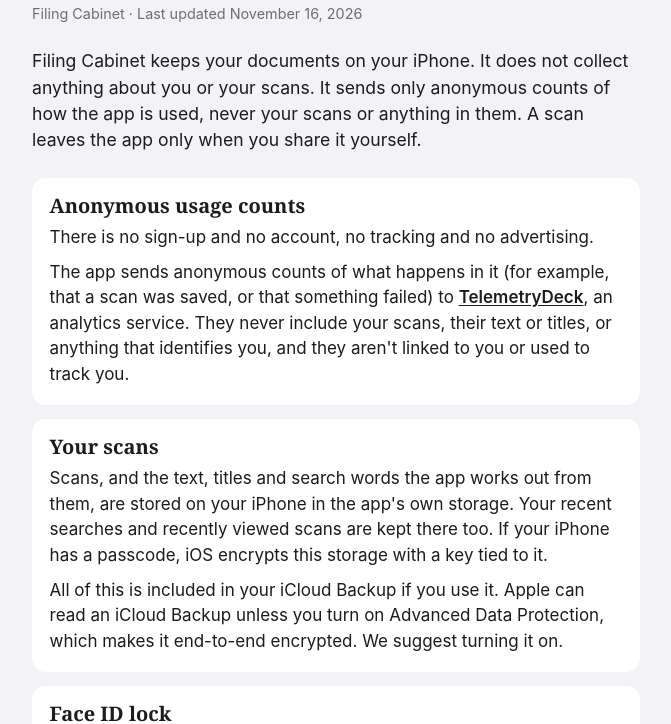
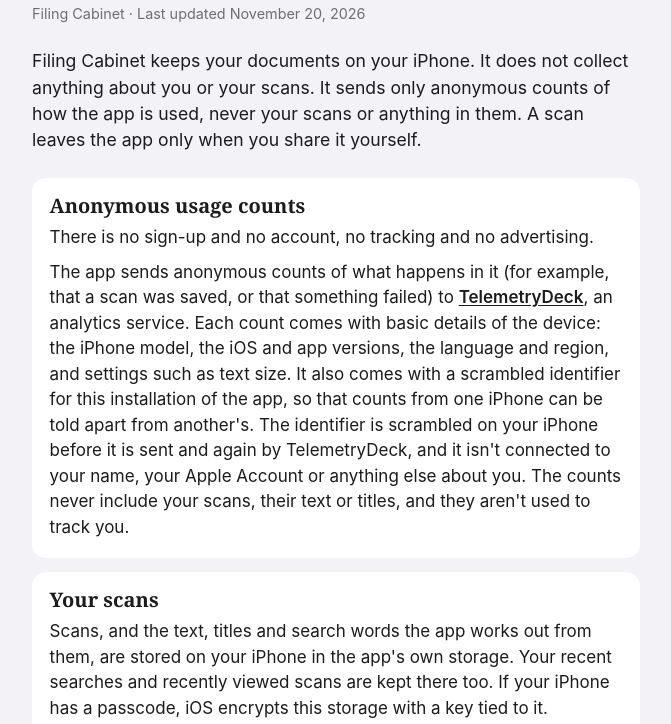
Before and after one commit to bgibso4/filing-cabinet, a plain HTML site: page site/privacy/index.html in a window 1280 px wide. Shown: the part 84-808 px from the top of the page, without its empty margins (304-975 px from the left). Drawn offline with Linux system fonts and the light colour scheme.

Commit message:
Privacy: declare the analytics identifier (#113)
TelemetryDeck sends a scrambled identifier for each installation, and
its own privacy file declares it as Device ID. The app's privacy file
now lists it too, and the policy page describes it and the device
details sent with each count.

Co-Authored-By: Claude Fable 5.2 <noreply@anthropic.com>

```diff
--- a/site/privacy/index.html
+++ b/site/privacy/index.html
@@ -53,13 +53,13 @@
 <body>
 <main>
   <h1>Privacy</h1>
-  <p class="updated">Filing Cabinet · Last updated November 16, 2026</p>
+  <p class="updated">Filing Cabinet · Last updated November 20, 2026</p>
   <p class="lead">Filing Cabinet keeps your documents on your iPhone. It does not collect anything about you or your scans. It sends only anonymous counts of how the app is used, never your scans or anything in them. A scan leaves the app only when you share it yourself.</p>
 
   <section>
     <h2>Anonymous usage counts</h2>
     <p>There is no sign-up and no account, no tracking and no advertising.</p>
-    <p>The app sends anonymous counts of what happens in it (for example, that a scan was saved, or that something failed) to <a href="https://telemetrydeck.com/privacy/">TelemetryDeck</a>, an analytics service. They never include your scans, their text or titles, or anything that identifies you, and they aren't linked to you or used to track you.</p>
+    <p>The app sends anonymous counts of what happens in it (for example, that a scan was saved, or that something failed) to <a href="https://telemetrydeck.com/privacy/">TelemetryDeck</a>, an analytics service. Each count comes with basic details of the device: the iPhone model, the iOS and app versions, the language and region, and settings such as text size. It also comes with a scrambled identifier for this installation of the app, so that counts from one iPhone can be told apart from another's. The identifier is scrambled on your iPhone before it is sent and again by TelemetryDeck, and it isn't connected to your name, your Apple Account or anything else about you. The counts never include your scans, their text or titles, and they aren't used to track you.</p>
   </section>
 
   <section>
```
Also changed, not shown: 1 other file.
